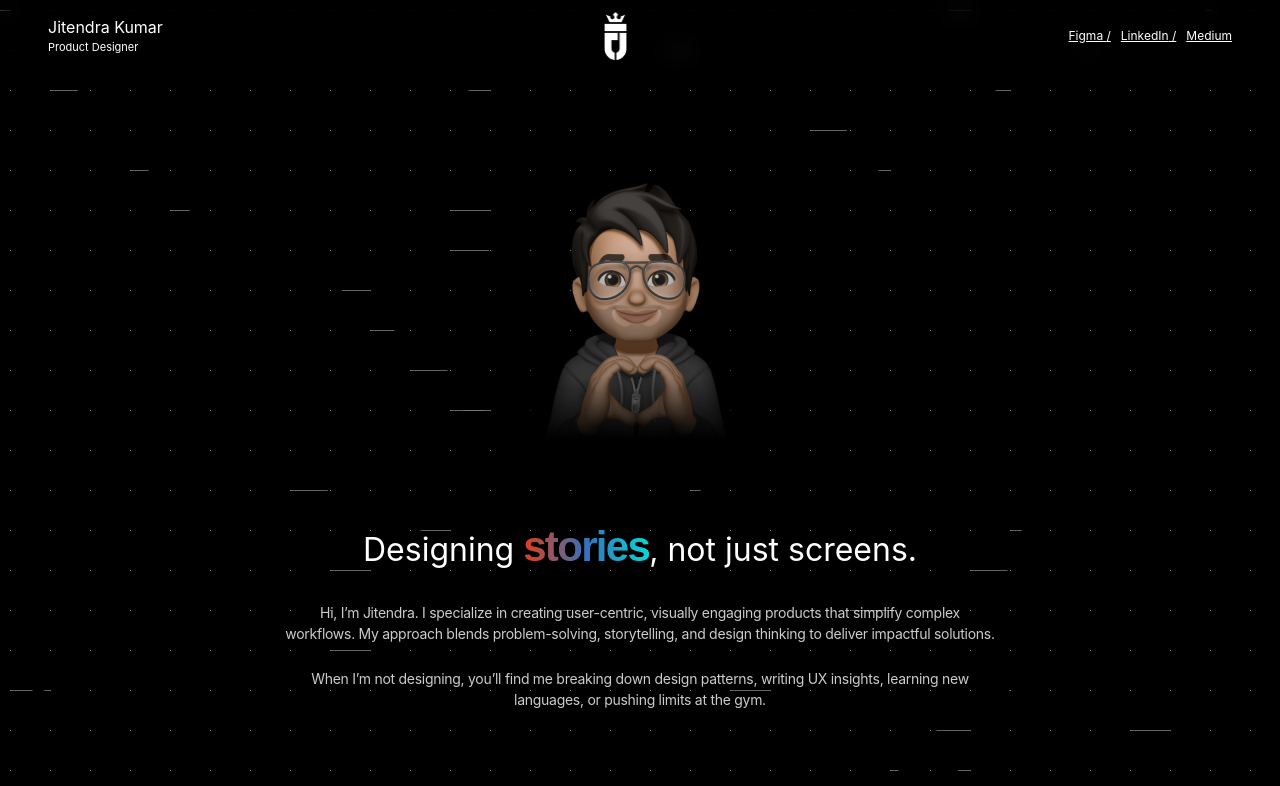
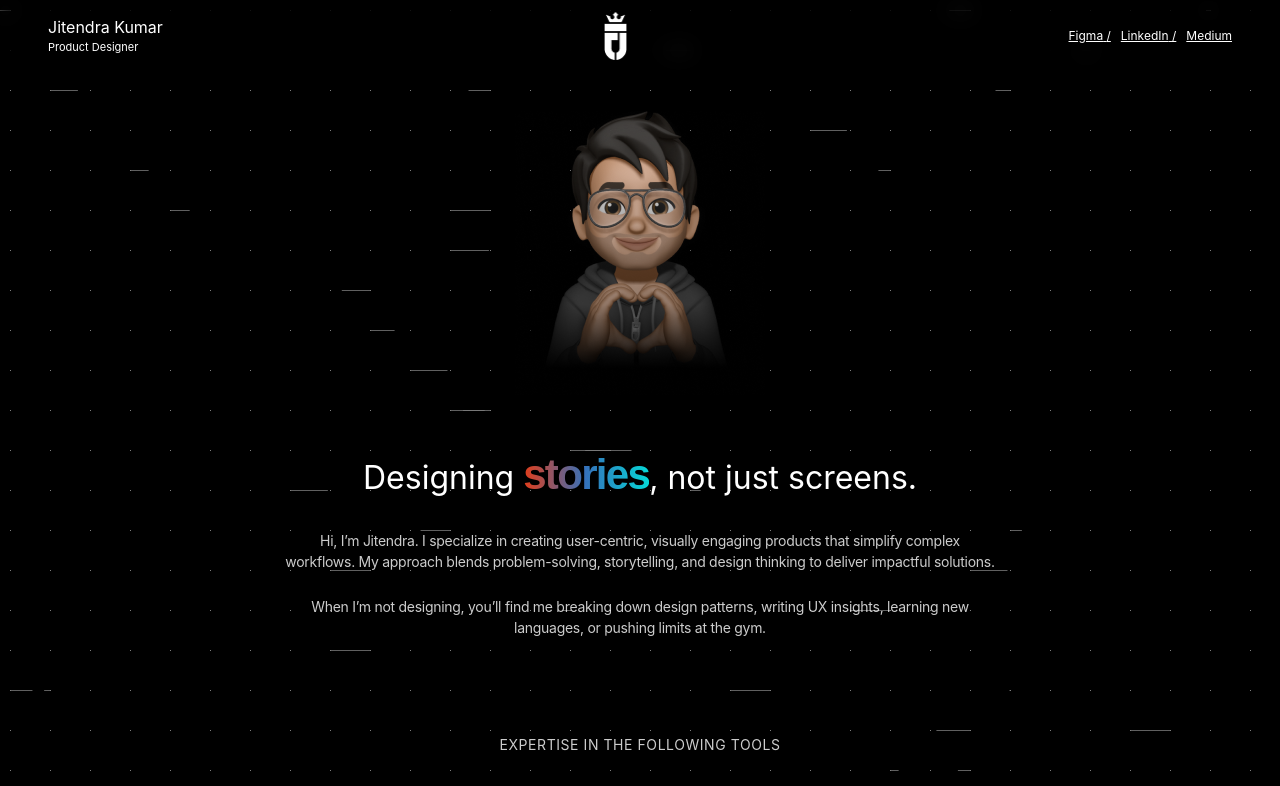
Before and after one commit to PriyanshuGupta28/thejitu, a React (Vite) app: page / in a window 1280 px wide. Shown: the top 786 px of the page. Built offline with nearby package versions, Linux system fonts and the light colour scheme; a web font is replaced by a local one.

Commit message:
Update App.tsx

```diff
--- a/src/App.tsx
+++ b/src/App.tsx
@@ -13,7 +13,6 @@ function App() {
           position: "relative",
           zIndex: 100,
           color: "white",
-          paddingTop: "72px",
         }}
       >
         <Navbar />
```
